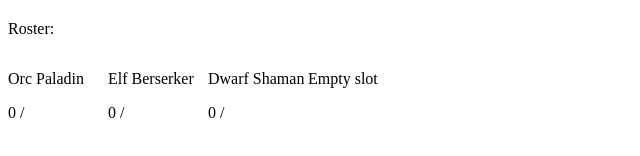
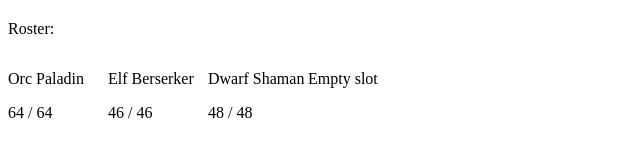
Before and after one commit to Vrath/AshenFrontier, a Vue app: page / in a window 1280 px wide. Shown: the part 426-582 px from the top of the page, without its empty margins (0-640 px from the left). Built offline with nearby package versions, Linux system fonts and the light colour scheme.

Commit message:
005: health fix

```diff
--- a/src/App.vue
+++ b/src/App.vue
@@ -4,6 +4,7 @@ import HeroSlot from './components/HeroSlot.vue'
 import EnemySlot from './components/EnemySlot.vue';
 
 const combat = useCombatStore()
+combat.initializeHeroes();
 </script>
 
 <template>
--- a/src/components/HeroSlot.vue
+++ b/src/components/HeroSlot.vue
@@ -1,8 +1,10 @@
 <script setup lang="ts">
 import type { Hero } from '../stores/combat';
 import { useCombatStore } from '../stores/combat';
+import { useHeroStatsStore } from '../stores/heroStats';
 
 const combat = useCombatStore();
+const stats = useHeroStatsStore();
 
 const { hero, location, slotIndex } = defineProps<{
   hero: Hero | undefined
@@ -39,7 +41,7 @@ const handleDrop = (e: DragEvent) => {
   <div class="hero-slot" @click="handleClick" @drop="handleDrop" @dragover.prevent>
     <div v-if="hero" draggable="true" @dragstart="handleDragStart">
         <p>{{ hero.name }}</p>
-        <p>{{ hero.hp }} / {{ hero.maxHp }}</p>
+        {{ hero.hp }} / {{ stats.maxHealth(hero) }}
     </div>
     <div v-else>
       <p>Empty slot</p>
--- a/src/main.ts
+++ b/src/main.ts
@@ -3,6 +3,7 @@ import { createPinia } from 'pinia'
 import App from './App.vue'
 
 
+
 const app = createApp(App)
 app.use(createPinia())
 app.mount('#app')
--- a/src/stores/combat.ts
+++ b/src/stores/combat.ts
@@ -272,7 +272,13 @@ export const useCombatStore = defineStore('combat', {
             }
 
             return null; //no targets
-        }
+        },
+        initializeHeroes() {
+            const stats = useHeroStatsStore()
+            for (const hero of this.heroes) {
+                hero.hp = stats.maxHealth(hero)
+            }
+        },
     },
 
 })
```
Also changed, not shown: 1 other file (tests, documents, lock files or other folders).
